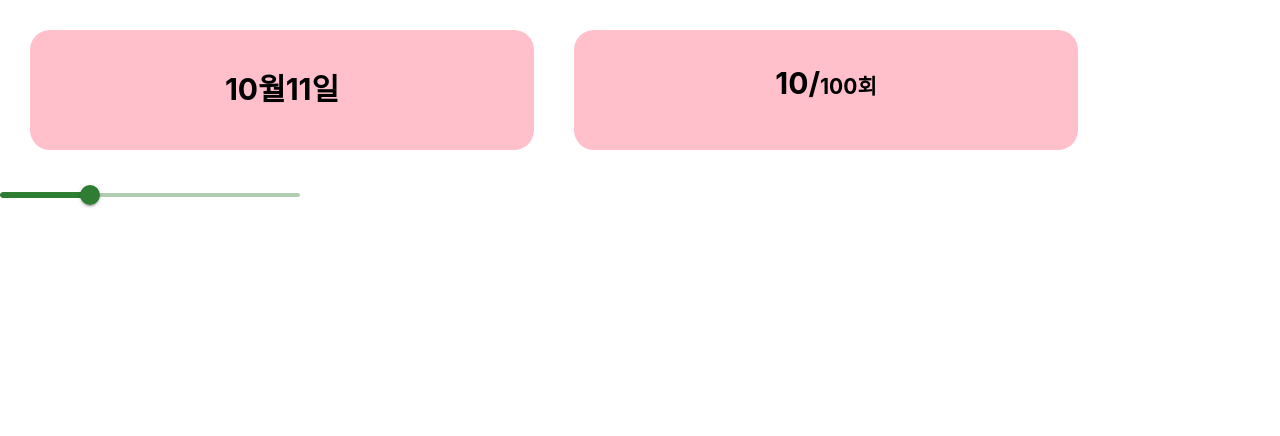
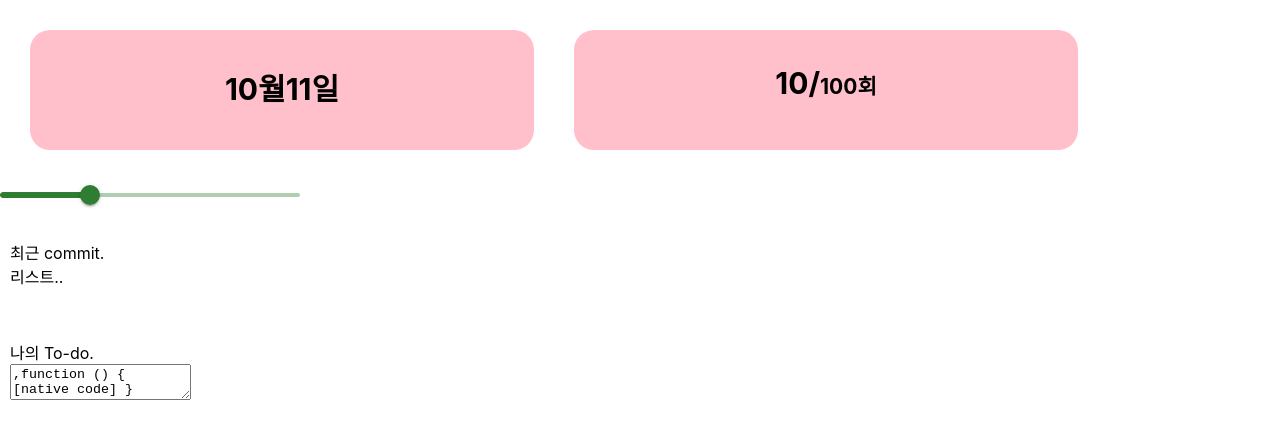
Before and after one commit to dohvely/jumppal_react, a React (Create React App) app: page / in a window 1280 px wide. Shown: the top 436 px of the page. Built offline with nearby package versions, Linux system fonts and the light colour scheme.

Commit message:
#메인 - commit 리스트, To-do textarea 추가

```diff
--- a/src/assets/jumppal.css
+++ b/src/assets/jumppal.css
@@ -103,3 +103,7 @@
   font-weight: bold;
   text-align: center;
 }
+.main_box_wrap ul {
+  list-style: none;
+  padding-left: 0px;
+}
--- a/src/views/MainBoard.js
+++ b/src/views/MainBoard.js
@@ -1,14 +1,23 @@
 import CommonUtil from '../js/common.util.js'
+import { useState } from 'react/cjs/react.development'
 import Slider from '@mui/material/Slider'
 
 function MainBoard() {
+  const [commitCnt, commitTargetCnt] = useState(0)  // 커밋 수, 목표 커밋 수
+  const commitPer = useState(0) // 커밋 진행률(%)
+  const todoText = useState('') // 나의 To-do 텍스트
 
   let today = new Date()
+
+  // TODO: 최근 commit 리스트 조회
+  // TODO : 나의 To-do 저장
+  const saveTodoText = (todoText) => {
+    console.log('저장하자')
+  }
 
 
   // 필요한 component들..
   // 1. gaugebar => slider? Customized sliders
-  // 2. textarea
   return (
     <section>
       <div className="main_box_wrap">
@@ -22,6 +31,26 @@ function MainBoard() {
           color: 'success.main'
         }}
       ></Slider>
+      <div className="main_box_wrap">
+        <ul>
+          <li>
+            <span>최근 commit.</span>
+          </li>
+          <li>
+            <span>리스트..</span>
+          </li>
+        </ul>
+      </div>
+      <div className="main_box_wrap">
+        <ul>
+          <li>
+            <span>나의 To-do.</span>
+          </li>
+          <li>
+            <textarea value={todoText} onChange={saveTodoText}></textarea>
+          </li>
+        </ul>
+      </div>
     </section>
   )
 
```
